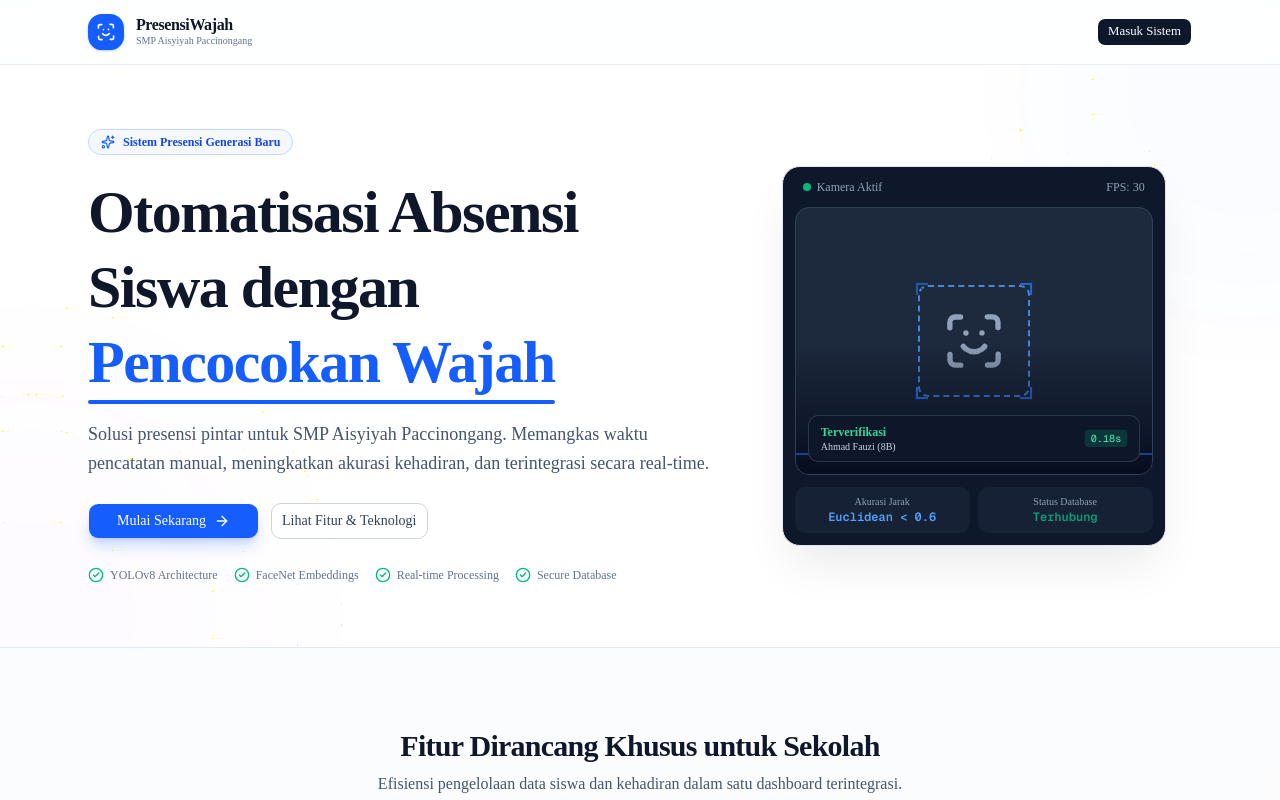
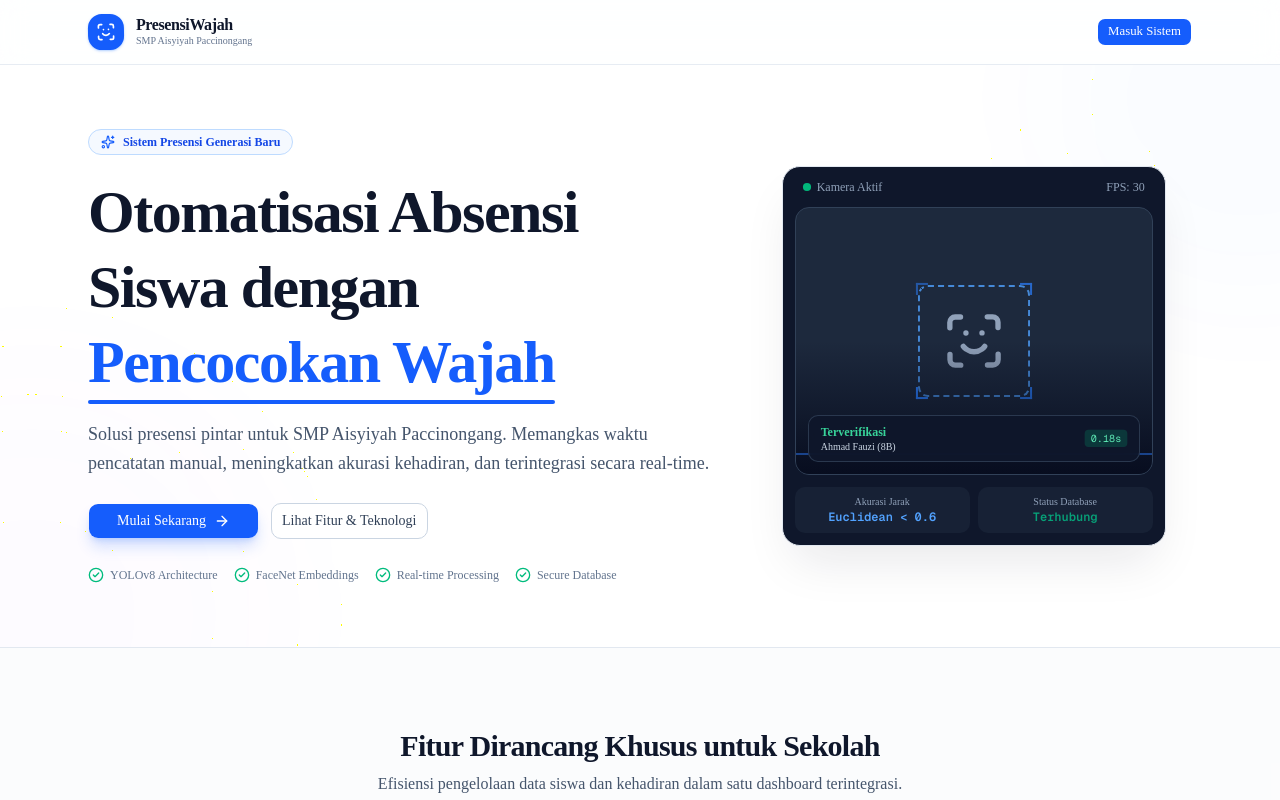
Before and after one commit to kholilullahhhh/facerecogetion_yoloV8andFaceNet, a Next.js app in the folder frontend/: page / in a window 1280 px wide. Shown: the top 800 px of the page. Built offline with nearby package versions, Linux system fonts and the light colour scheme; no server answers.

Commit message:
chore: fix landing and deploy in vercel

```diff
--- a/frontend/src/app/page.tsx
+++ b/frontend/src/app/page.tsx
@@ -303,7 +303,7 @@
             <Link href="/login">
               <Button
                 size="sm"
-                className="bg-slate-900 hover:bg-slate-800 text-white font-medium group relative overflow-hidden"
+                className="bg-blue-600 hover:bg-blue-700 text-white font-medium group relative overflow-hidden"
               >
                 <span className="relative z-10">Masuk Sistem</span>
                 <motion.span
```
